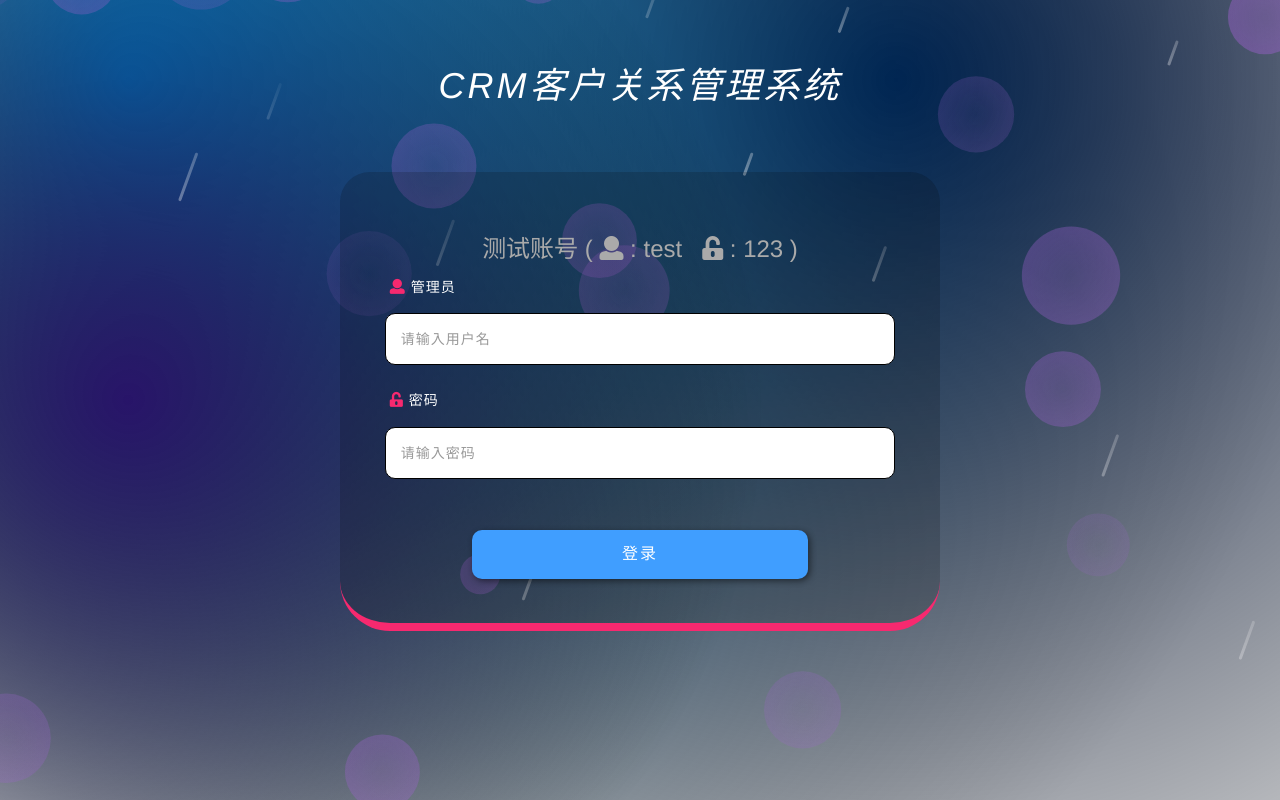
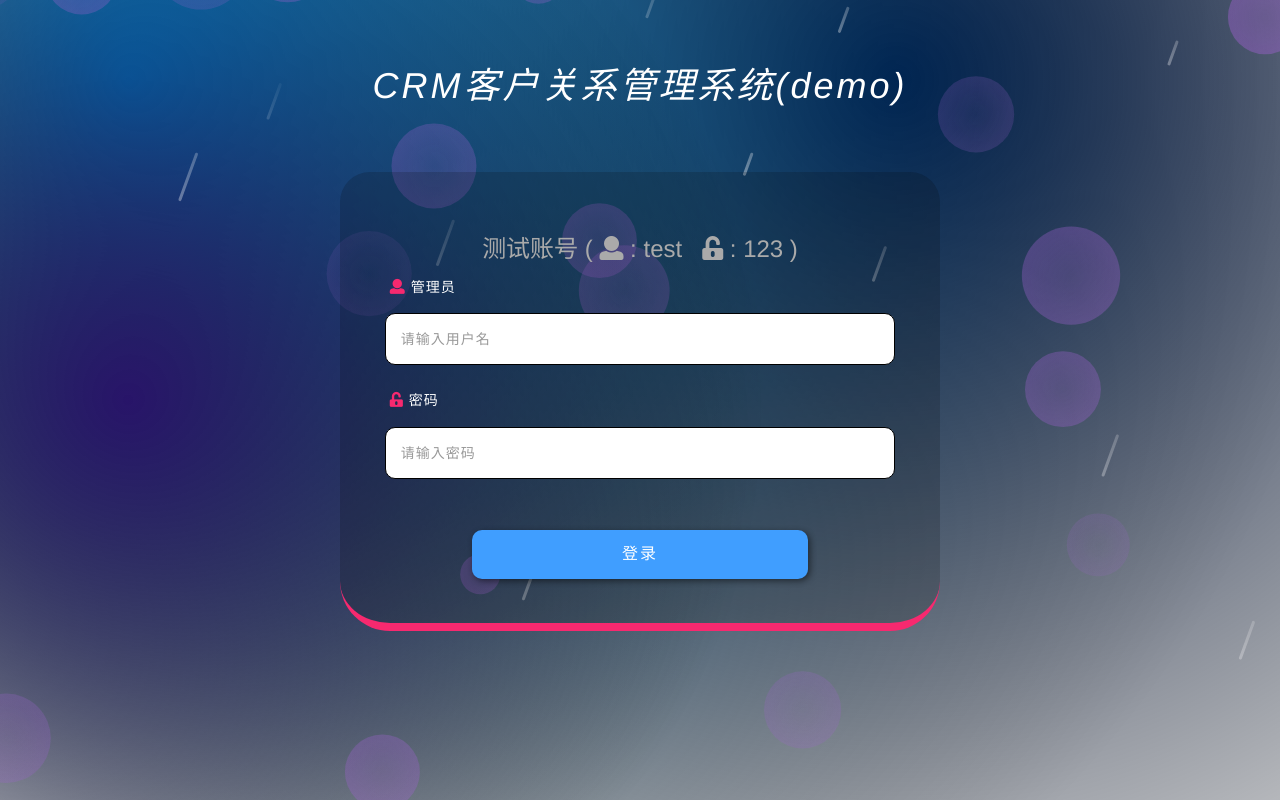
Before and after one commit to xiangjianan/crmproject-web, a Django app: page / in a window 1280 px wide. Run offline with Django 3.2, Linux system fonts and the light colour scheme; some libraries are stand-ins or nearby versions.

Commit message:
v1.0.6 demo版

```diff
--- a/rbac/templates/layout.html
+++ b/rbac/templates/layout.html
@@ -6,7 +6,7 @@
 <html lang="en">
 <head>
     <meta charset="UTF-8">
-    <title>CRM系统</title>
+    <title>CRM系统（demo）</title>
     <link rel="shortcut icon" href="{% static 'imgs/crm-logo.png' %} ">
     <link rel="stylesheet" href="{% static 'plugins/bootstrap/css/bootstrap.css' %} "/>
     <link rel="stylesheet" href="{% static 'plugins/font-awesome/css/font-awesome.css' %} "/>
@@ -25,9 +25,9 @@
     <div class="nav">
         <!-- 首页logo -->
         <div class="logo-area left">
-            <a href="/index/" style="position: relative;right: 15px">
+            <a href="/index/" style="position: relative;right: -5px">
                 <img class="logo" src="{% static 'imgs/crm-logo.png' %}">
-                <span style="font-size: 18px;">CRM系统</span>
+                <span style="font-size: 18px;">CRM系统（demo）</span>
             </a>
         </div>
 
--- a/web/templates/login-action.html
+++ b/web/templates/login-action.html
@@ -6,7 +6,7 @@
 <html lang="zxx">
 
 <head>
-    <title>Home</title>
+    <title>CRM系统（demo）</title>
     <!-- Meta tag Keywords -->
     <meta name="viewport" content="width=device-width, initial-scale=1">
     <meta charset="UTF-8"/>
@@ -45,7 +45,7 @@
 </div>
 <!-- //bg effect -->
 <!-- title -->
-<h1 style="margin: 66px; color: white">CRM客户关系管理系统</h1>
+<h1 style="margin: 66px; color: white">CRM客户关系管理系统(demo)</h1>
 <!-- //title -->
 <!-- content -->
 <div class="sub-main-w3">
```
Also changed, not shown: db.sqlite3.
